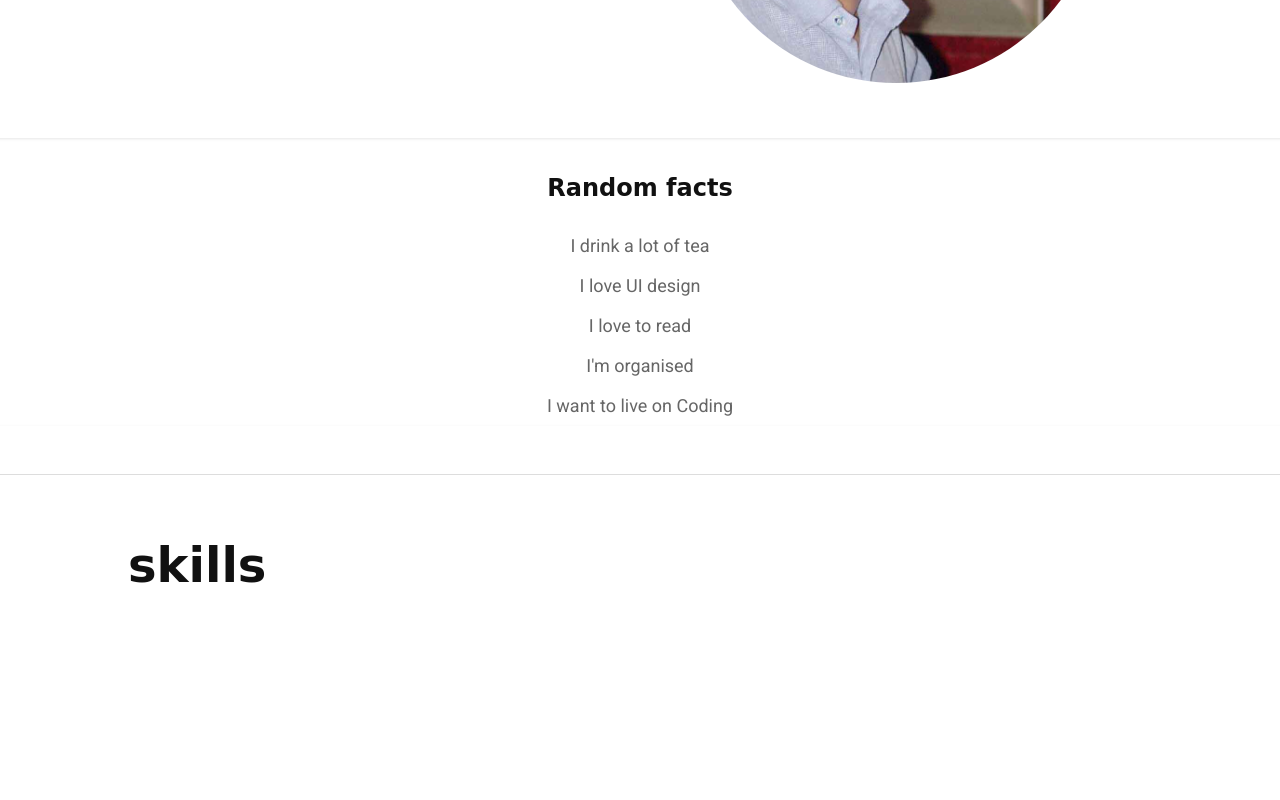
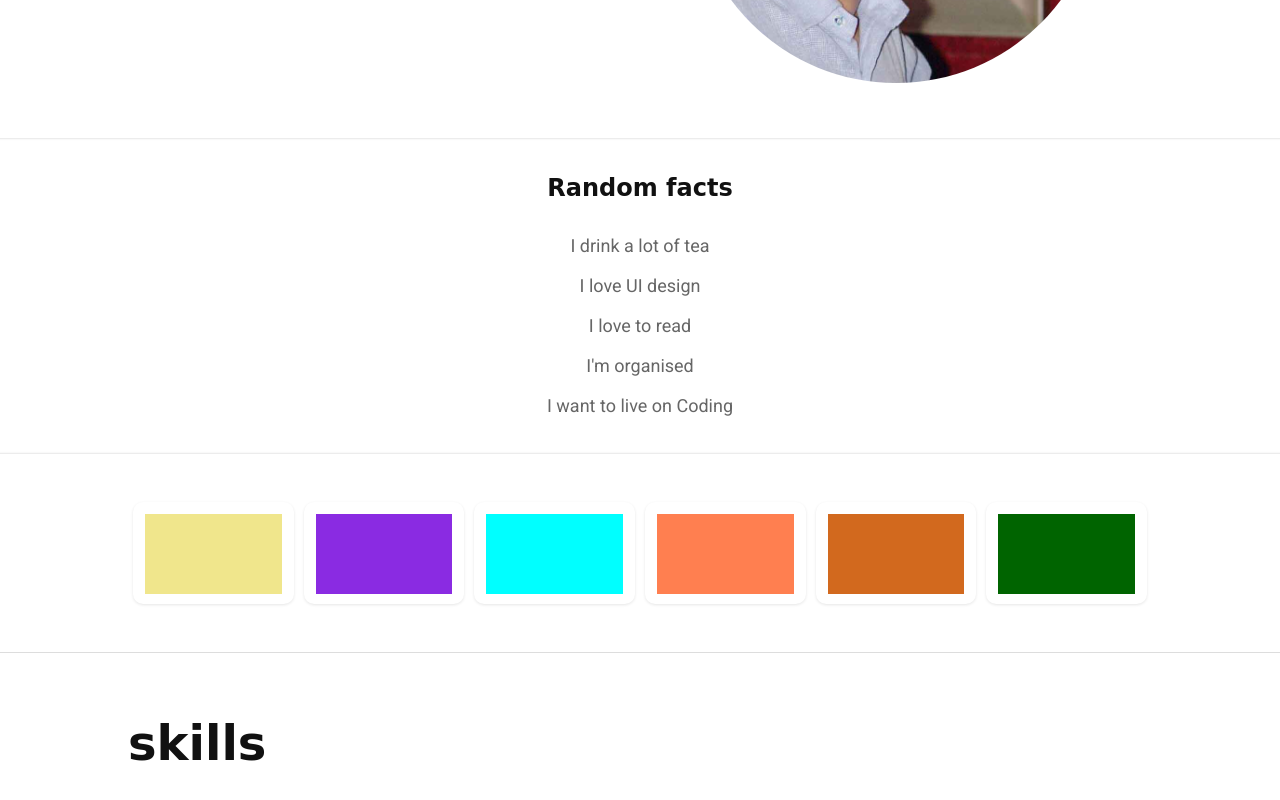
Before and after one commit to kamaalh/kamaalh.github.io, a plain HTML site: page index.html in a window 1280 px wide. Shown: the part 566-1366 px from the top of the page. Drawn offline with Linux system fonts and the light colour scheme; a web font is replaced by a local one.

Commit message:
add placeholder for pics in about page

```diff
--- a/css/style.css
+++ b/css/style.css
@@ -20,7 +20,8 @@ body {
 .flex-container {
   display: flex;
   flex-direction: column;
-  justify-content: center;
+  justify-content: space-between;
+  /* align-items: center; */
 }
 
 .flex-item {
@@ -48,7 +49,11 @@ img {
 }
 
 .shadow {
-  box-shadow: inset 0px 1px 3px 0px rgba(0, 0, 0, 0.1);
+  box-shadow: 0px 1px 3px 0px rgba(0, 0, 0, 0.1);
+}
+
+.shadow-in {
+  box-shadow: inset 0px 0px 2px 1px rgba(0, 0, 0, 0.1);
 }
 
 h1,
@@ -150,20 +155,58 @@ p.intro {
 }
 
 .frame {
-  background-color: #009fee;
+  display: inline-block;
+  background-color: #fff;
   padding: 12px 12px 6px;
   border-radius: 10px;
+  width: 50%;
+  margin: 5px;
 }
 
 .fact-list {
   text-align: center;
   line-height: 2.5rem;
   margin: 0 -14%;
-  padding-top: 10px;
+  padding: 10px 0;
 }
 
 .fact-list li {
   color: #666;
+}
+
+.pics {
+  padding: 48px 0 18px;
+  margin: auto;
+}
+
+.pics .flex-item {
+  display: flex;
+}
+
+.pic {
+  display: inline-block;
+  /* width: 138px; */
+  width: 100%;
+  height: 80px;
+}
+
+.pic-1 {
+  background-color: khaki;
+}
+.pic-2 {
+  background-color: blueviolet;
+}
+.pic-3 {
+  background-color: aqua;
+}
+.pic-4 {
+  background-color: coral;
+}
+.pic-5 {
+  background-color: chocolate;
+}
+.pic-6 {
+  background-color: darkgreen;
 }
 
 #about {
@@ -216,4 +259,8 @@ p.intro {
     padding: 0 1em;
     text-decoration: none;
   }
+
+  .frame {
+    margin: 0 5px;
+  }
 }
--- a/index.html
+++ b/index.html
@@ -55,7 +55,7 @@
             </div>
           </div>
         </div>
-      <div class="fact-list shadow">
+        <div class="fact-list shadow-in">
           <h2>Random facts</h2>
           <ul>
             <li>I drink a lot of tea</li>
@@ -65,6 +65,20 @@
             <li>I want to live on Coding</li>
           </ul>
         </div>
+        <div class="pics flex-container">
+          <div class="flex-item">
+            <div class="frame shadow"><a class="pic pic-1"></a></div>
+            <div class="frame shadow"><a class="pic pic-2"></a></div>
+          </div>
+          <div class="flex-item">
+            <div class="frame shadow"><a class="pic pic-3"></a></div>
+            <div class="frame shadow"><a class="pic pic-4"></a></div>
+          </div>
+          <div class="flex-item">
+            <div class="frame shadow"><a class="pic pic-5"></a></div>
+            <div class="frame shadow"><a class="pic pic-6"></a></div>
+          </div>
+        </div>
       </div>
       <div id="skills" class="page"><h1>skills</h1></div>
       <div id="work" class="page"><h1>my work</h1></div>
--- a/js/index.js
+++ b/js/index.js
@@ -1,5 +1,6 @@
-const nav = document.getElementsByTagName("nav")[0];
-const navIcon = document.getElementsByClassName("icon-nav")[0];
+const nav = document.querySelector("nav");
+const navIcon = document.querySelector(".icon-nav");
+const content = document.querySelector(".content");
 
 const toggleNav = () => {
   navIcon.classList.toggle("active");
@@ -8,3 +9,6 @@ const toggleNav = () => {
 
 navIcon.addEventListener("click", toggleNav);
 nav.addEventListener("click", toggleNav);
+content.addEventListener("click", () => {
+  nav.classList.contains("active") && toggleNav();
+});
```
Lines whose indentation alone changed are shown as unchanged.
